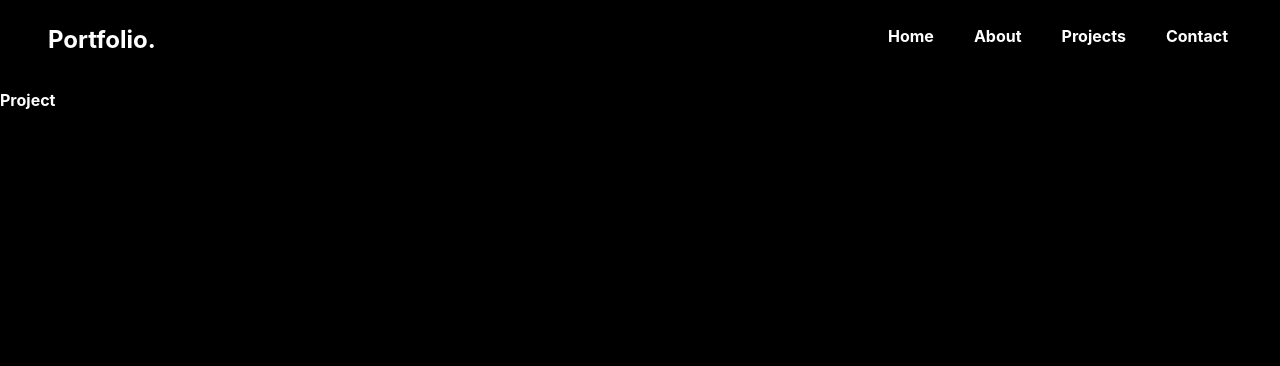
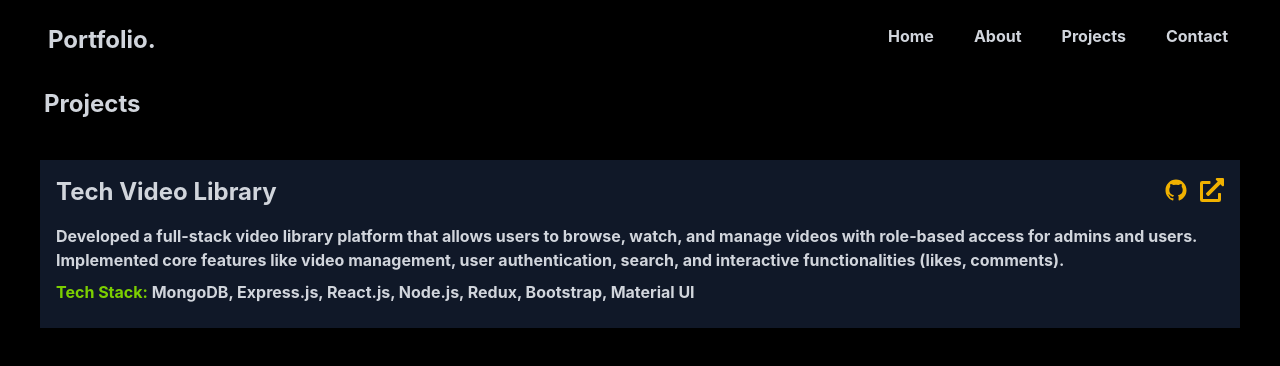
Before and after one commit to Shivam-Tidke/Shivam-s-portfolio, a React (Vite) app: page /project in a window 1280 px wide. Shown: the top 366 px of the page. Built offline with nearby package versions, Linux system fonts and the light colour scheme.

Commit message:
setup projects page

```diff
--- a/src/App.css
+++ b/src/App.css
@@ -3,6 +3,7 @@
   background-color:black;
   background-size: cover;
   height: 100vh;
+
 
 }
 .custom-bg{
--- a/src/App.jsx
+++ b/src/App.jsx
@@ -14,7 +14,7 @@ function App() {
 
   return (
 
-    <div className='text-white font-bold'>
+    <div className='text-gray-300 font-bold'>
       <BrowserRouter>
         <header className='flex justify-between  pt-2 px-2 item'>
           <h3 className='text-2xl sm:ml-10 sm:pt-4 pt-0  '>Portfolio.</h3>
@@ -24,7 +24,7 @@ function App() {
             <Link to='/' className='line pb-1 sm:w-auto' onClick={() => setIsOpen(false)}>Home</Link>
             <Link to="/about" className='line pb-1 sm:mx-10 sm:w-auto' onClick={() => setIsOpen(false)}>About</Link>
             <Link to="/project" className="line pb-1 sm:w-auto " onClick={() => setIsOpen(false)}>Projects</Link>
-            <Link to="/contact" className="line pb-1 sm:mx-10 sm:w-auto"onClick={() => setIsOpen(false)}>Contact</Link>
+            <Link to="/contact" className="line pb-1 sm:mx-10 sm:w-auto "onClick={() => setIsOpen(false)}>Contact</Link>
           </div>
           <button className="sm:hidden inline-flex" onClick={toggleMenu}>
             {
--- a/src/component/project.jsx
+++ b/src/component/project.jsx
@@ -1,5 +1,25 @@
+import { FaExternalLinkAlt, FaExternalLinkSquareAlt } from "react-icons/fa";
+import { IoLocateOutline, IoLogoGithub, IoNavigateOutline } from "react-icons/io5";
+
 export function Project(){
     return(
-        <div>Project</div>
+        <div>
+            <div className="">
+                <h1 className="text-2xl mx-2    sm:mx-11">Projects</h1>
+                <div className="bg-gray-900 sm:m-10 m-5 p-4 raounded">
+                    <div className="flex justify-between mb-4">
+                    <p className="text-2xl">Tech Video Library</p>
+                    <div className="">
+                        <a href=""><IoLogoGithub className="inline-block text-2xl mr-3 iconHover"/></a>
+                        <a href=""><FaExternalLinkAlt  className="inline-block text-2xl iconHover"/></a>
+                    </div>
+                    </div >
+                    <p>Developed a full-stack video library platform that allows users to browse, watch, and manage videos with role-based access for admins and users. Implemented core features like video management, user authentication, search, and interactive functionalities (likes, comments).</p>
+                    <p className="py-2"><span className="text-lime-500">Tech Stack:</span> MongoDB, Express.js, React.js, Node.js, Redux, Bootstrap, Material UI</p>
+
+                </div>
+
+            </div>
+        </div>
     )
 }
--- a/src/index.css
+++ b/src/index.css
@@ -3,7 +3,7 @@
 :root {
   font-family: Inter, system-ui, Avenir, Helvetica, Arial, sans-serif;
   line-height: 1.5;
-  font-weight: 400;
+  font-weight: 400 ;
 
   color-scheme: light dark;
   color: rgba(255, 255, 255, 0.87);
```
